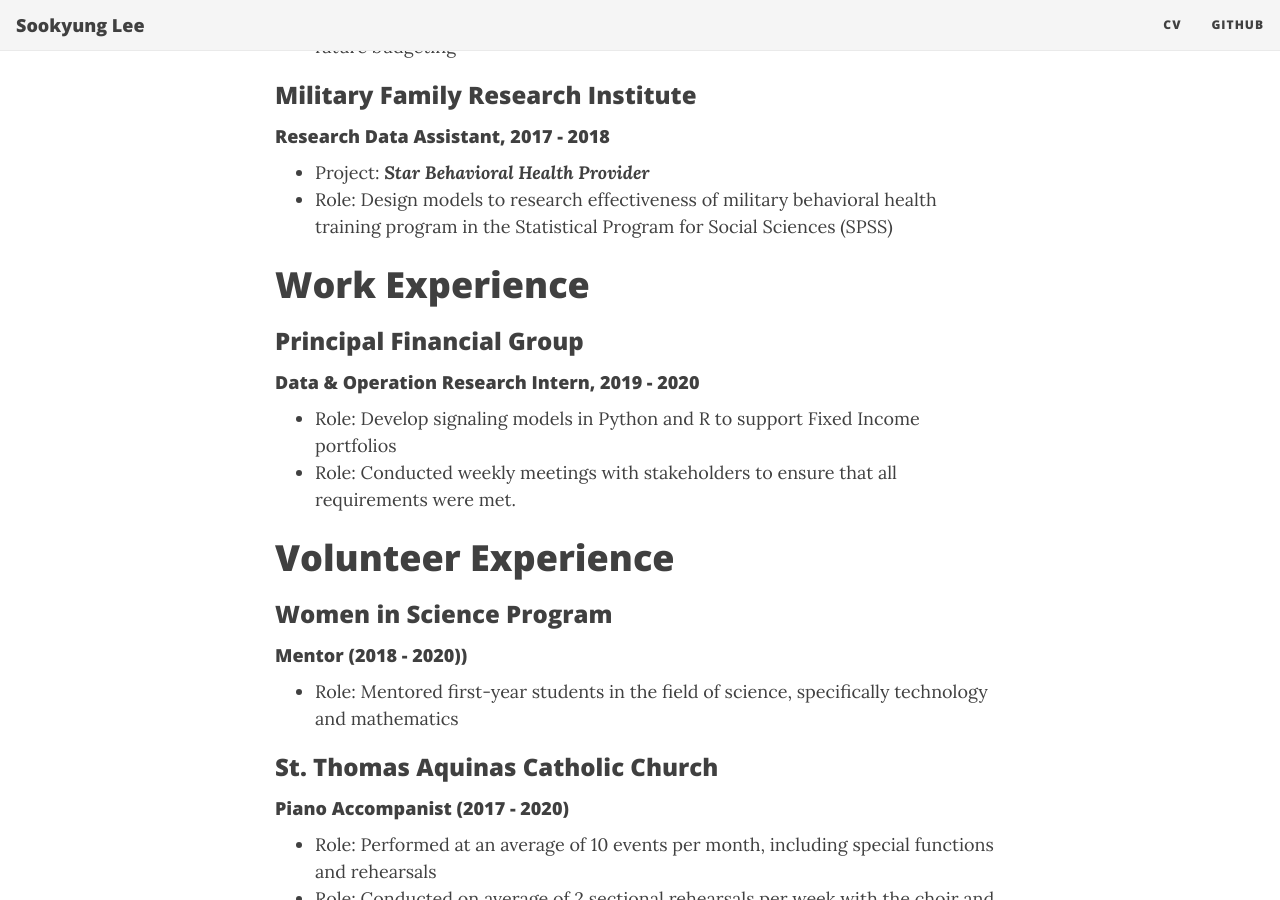
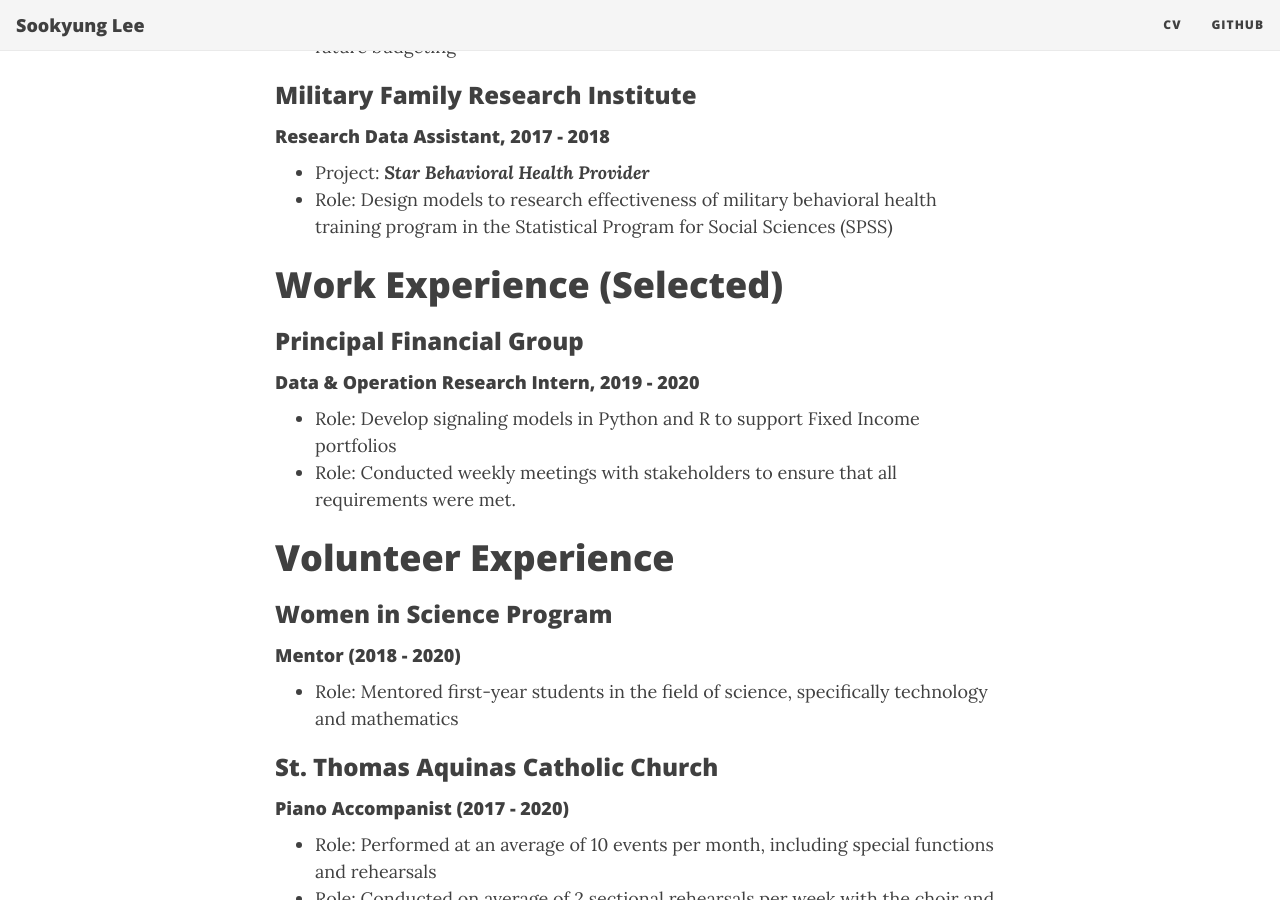
Before and after one commit to sklee16/sklee16.github.io, a Jekyll site: the page built from CV.md, in a window 1280 px wide and 900 px high, scrolled down 1066 px. Built offline with Jekyll 4.4.1, drawn with Linux system fonts in a browser that asks for light colours; nearby versions of some CDN libraries.

Commit message:
Update the format of CV

```diff
--- a/CV.md
+++ b/CV.md
@@ -24,16 +24,18 @@ cover-img: /assets/img/main3.jpg
 #### Research Data Assistant, 2017 - 2018
 *  Project: _**Star Behavioral Health Provider**_
   * Role: Design models to research effectiveness of military behavioral health training program in the Statistical Program for Social Sciences (SPSS)
+<br/>
 
-# Work Experience
+# Work Experience (Selected)
 ### Principal Financial Group
 #### Data & Operation Research Intern, 2019 - 2020
 * Role: Develop signaling models in Python and R to support Fixed Income portfolios
 * Role: Conducted weekly meetings with stakeholders to ensure that all requirements were met.
+<br/>
 
 # Volunteer Experience
 ### Women in Science Program
-#### Mentor (2018 - 2020))
+#### Mentor (2018 - 2020)
 * Role: Mentored first-year students in the field of science, specifically technology and mathematics
 
 ### St. Thomas Aquinas Catholic Church
@@ -47,6 +49,7 @@ cover-img: /assets/img/main3.jpg
 * Role: Design and enhance website to improve user experience, and deploy surveys to enhance students' experiences
 * Role:	Facilitated communication with 40 Board of Directors to assist with various projects
 
+<br/>
 
 # Honors and Awards (Selected)
 *	Achievement in Adversity - Special Act Award (11/2022)
```
